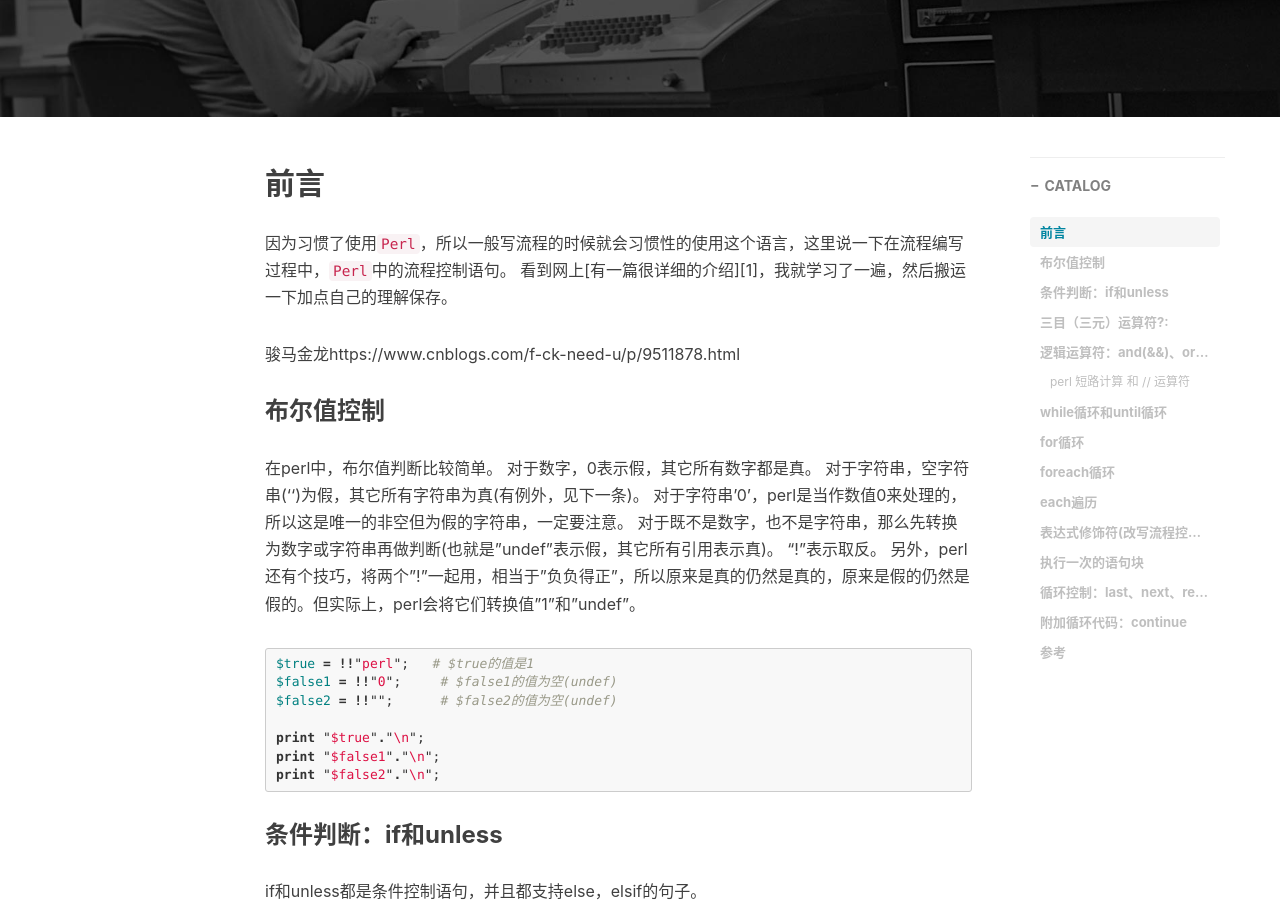
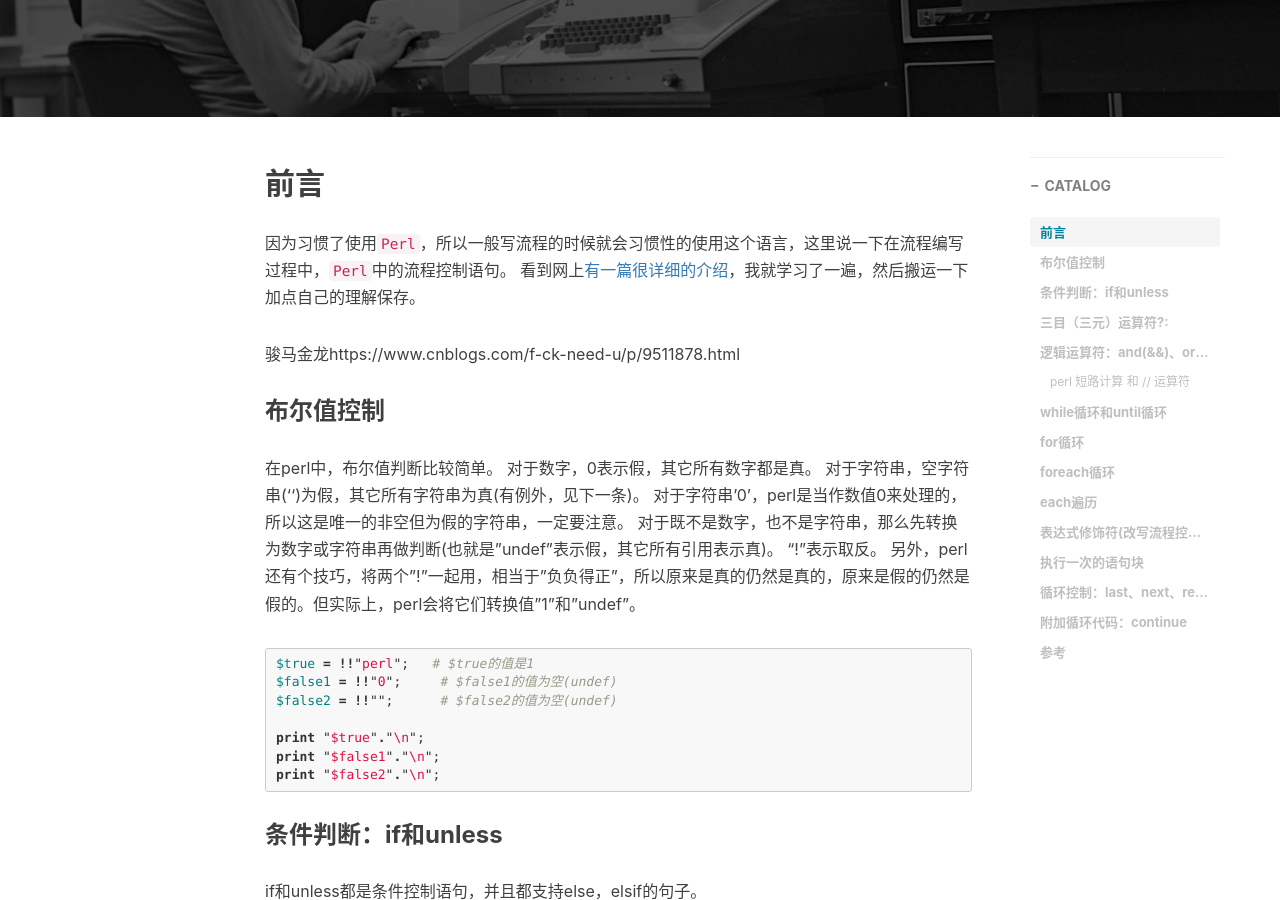
Before and after one commit to gygys/gygys.github.io, a Jekyll site: the page built from _posts/2019-11-08-Perl中流程控制语句.md, in a window 1280 px wide and 900 px high, scrolled down 406 px. Built offline with Jekyll 4.4.1, drawn with Linux system fonts in a browser that asks for light colours; nearby versions of some CDN libraries; comment, search, counter and statistics services are not loaded; some of the changed text lies outside the part shown.

Commit message:
Update 2019-11-08-Perl中流程控制语句.md

```diff
--- a/_posts/2019-11-08-Perl中流程控制语句.md
+++ b/_posts/2019-11-08-Perl中流程控制语句.md
@@ -408,6 +408,6 @@ $a in continue block: 9
 ## 参考
 [Perl流程控制语句][1]
 
-[1](https://www.cnblogs.com/f-ck-need-u/p/9511878.html)
+[1]: https://www.cnblogs.com/f-ck-need-u/p/9511878.html
 
 									—— dulunar 后记于 2019.11
```
